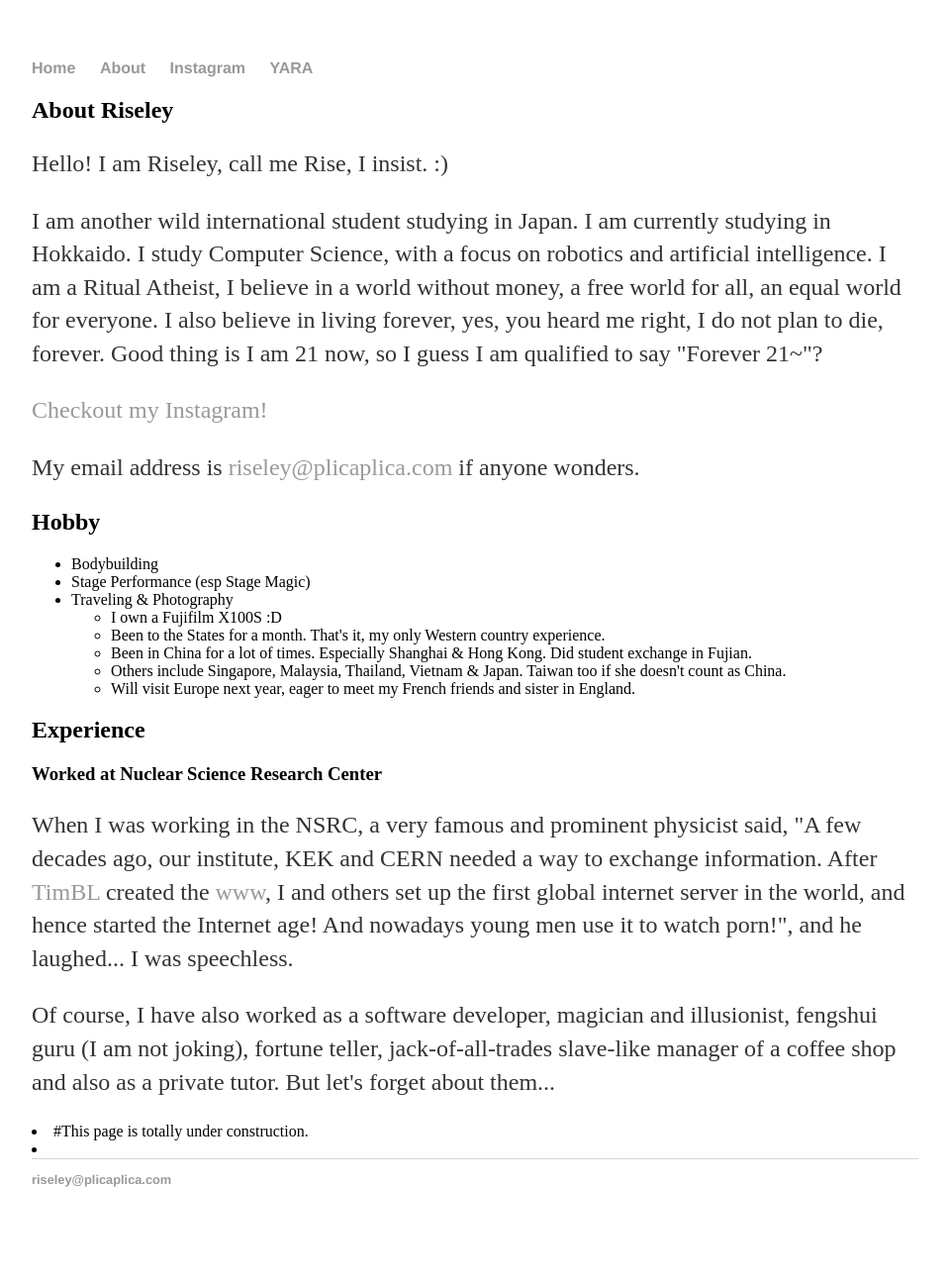
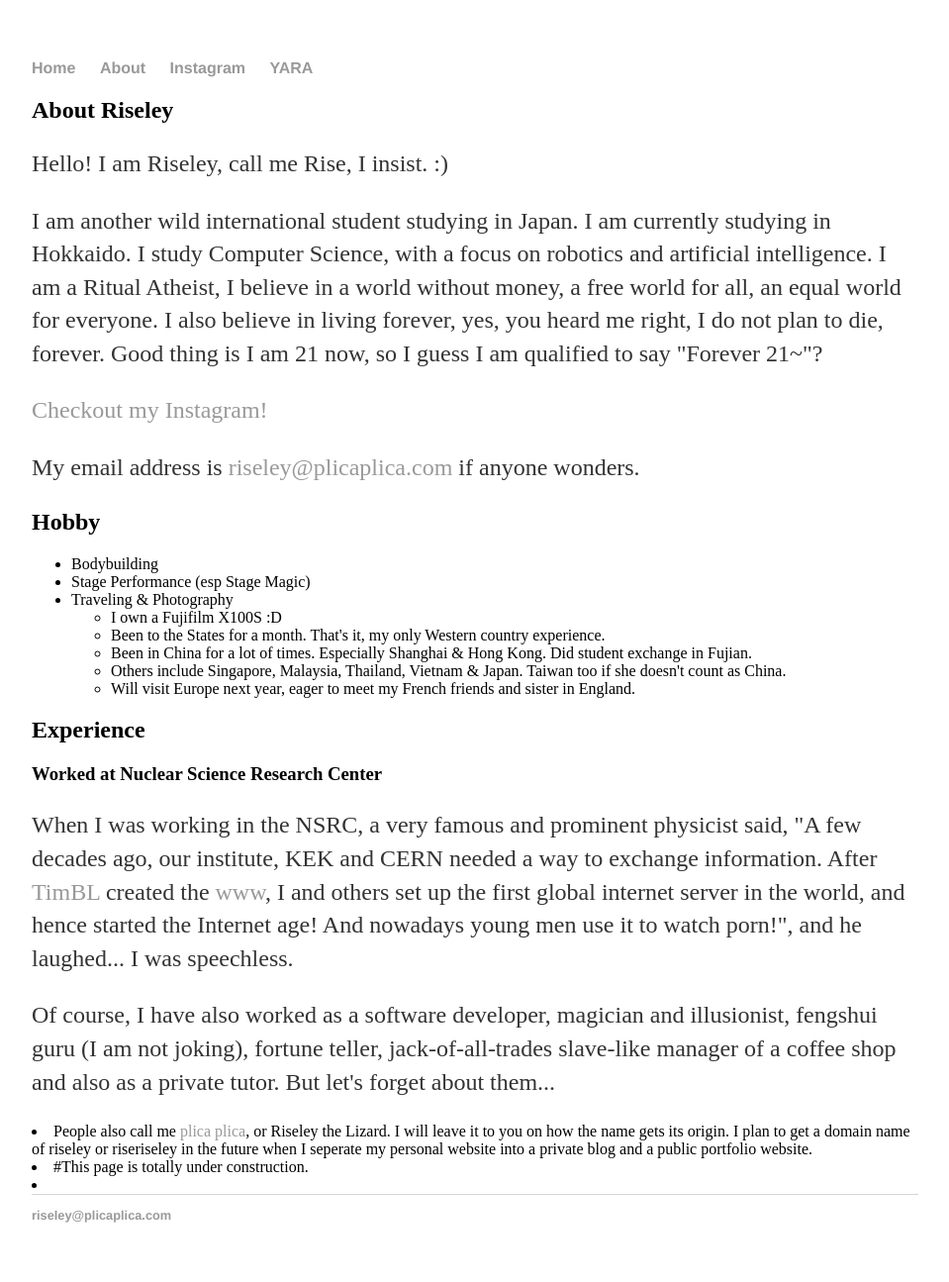
Before and after one commit to Eraol/riseley.github.io, a Jekyll site: the page built from about/index.html, in a window 1280 px wide. Shown: the whole page at 99% size, without its empty margins (160-1119 px from the left). Built offline with Jekyll 4.4.1, drawn with Linux system fonts in a browser that asks for light colours; before the commit the page ends 1259 px from its top, so only the background shows below that.

Commit message:
Update index.html

```diff
--- a/about/index.html
+++ b/about/index.html
@@ -4,12 +4,12 @@ title: About Riseley
 ---
 	<h2>{{ page.title }}</h2>
 
-	<p>Hello! I am Riseley, call me Rise, I insist. :)<p>
+	<p>Hello! I am Riseley, call me Rise, I insist. :)</p>
 
-	<p>I am another wild international student studying in Japan. I am currently studying in Hokkaido. I study Computer Science, with a focus on robotics and artificial intelligence. I am a Ritual Atheist, I believe in a world without money, a free world for all, an equal world for everyone. I also believe in living forever, yes, you heard me right, I do not plan to die, forever. Good thing is I am 21 now, so I guess I am qualified to say "Forever 21~"?<p>
+	<p>I am another wild international student studying in Japan. I am currently studying in Hokkaido. I study Computer Science, with a focus on robotics and artificial intelligence. I am a Ritual Atheist, I believe in a world without money, a free world for all, an equal world for everyone. I also believe in living forever, yes, you heard me right, I do not plan to die, forever. Good thing is I am 21 now, so I guess I am qualified to say "Forever 21~"?</p>
 
-	<p><a href="/instagram">Checkout my Instagram!</a><p>
-	<p>My email address is <a href="mailto:riseley@plicaplica.com">riseley@plicaplica.com</a> if anyone wonders.<p>
+	<p><a href="/instagram">Checkout my Instagram!</a></p>
+	<p>My email address is <a href="mailto:riseley@plicaplica.com">riseley@plicaplica.com</a> if anyone wonders.</p>
 
 	<h2>Hobby</h2>
 	<ul>
@@ -28,6 +28,9 @@ title: About Riseley
 	<h2>Experience</h2>
 	<h3>Worked at Nuclear Science Research Center</h3>
 	<p>When I was working in the NSRC, a very famous and prominent physicist said, "A few decades ago, our institute, KEK and CERN needed a way to exchange information. After <a href="https://en.wikipedia.org/wiki/Tim_Berners-Lee">TimBL</a> created the <a href="https://en.wikipedia.org/wiki/World_Wide_Web">www</a>, I and others set up the first global internet server in the world, and hence started the Internet age! And nowadays young men use it to watch porn!", and he laughed... I was speechless.</p>
+
 	<p>Of course, I have also worked as a software developer, magician and illusionist, fengshui guru (I am not joking), fortune teller, jack-of-all-trades slave-like manager of a coffee shop and also as a private tutor. But let's forget about them...</p>
 
+	<li>People also call me <a href="https://en.wikipedia.org/wiki/Plica_plica">plica plica</a>, or Riseley the Lizard. I will leave it to you on how the name gets its origin. I plan to get a domain name of riseley or riseriseley in the future when I seperate my personal website into a private blog and a public portfolio website.</li>
+
 	<li>#This page is totally under construction.<li>
```
